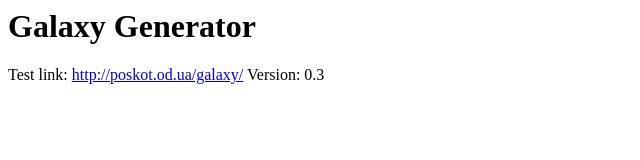
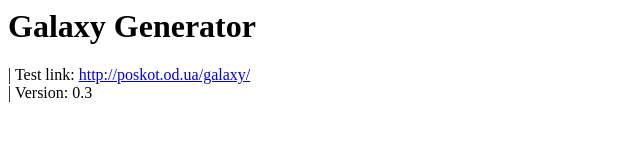
Before and after one commit to brhuman/galaxy-generator, a plain HTML site: page README.html in a window 1280 px wide. Shown: the whole page, without its empty margins (0-640 px from the left). Drawn offline with Linux system fonts and the light colour scheme.

Commit message:
readme.md

```diff
--- a/README.html
+++ b/README.html
@@ -5,8 +5,8 @@
       </head>
       <body>
         <h1 id="galaxy-generator">Galaxy Generator</h1>
-<p>Test link: <a href="http://poskot.od.ua/galaxy/">http://poskot.od.ua/galaxy/</a>
-Version: 0.3</p>
+<p>| Test link: <a href="http://poskot.od.ua/galaxy/">http://poskot.od.ua/galaxy/</a> <br>
+| Version: 0.3</p>
 
       </body>
     </html>
```
Also changed, not shown: README.md.
